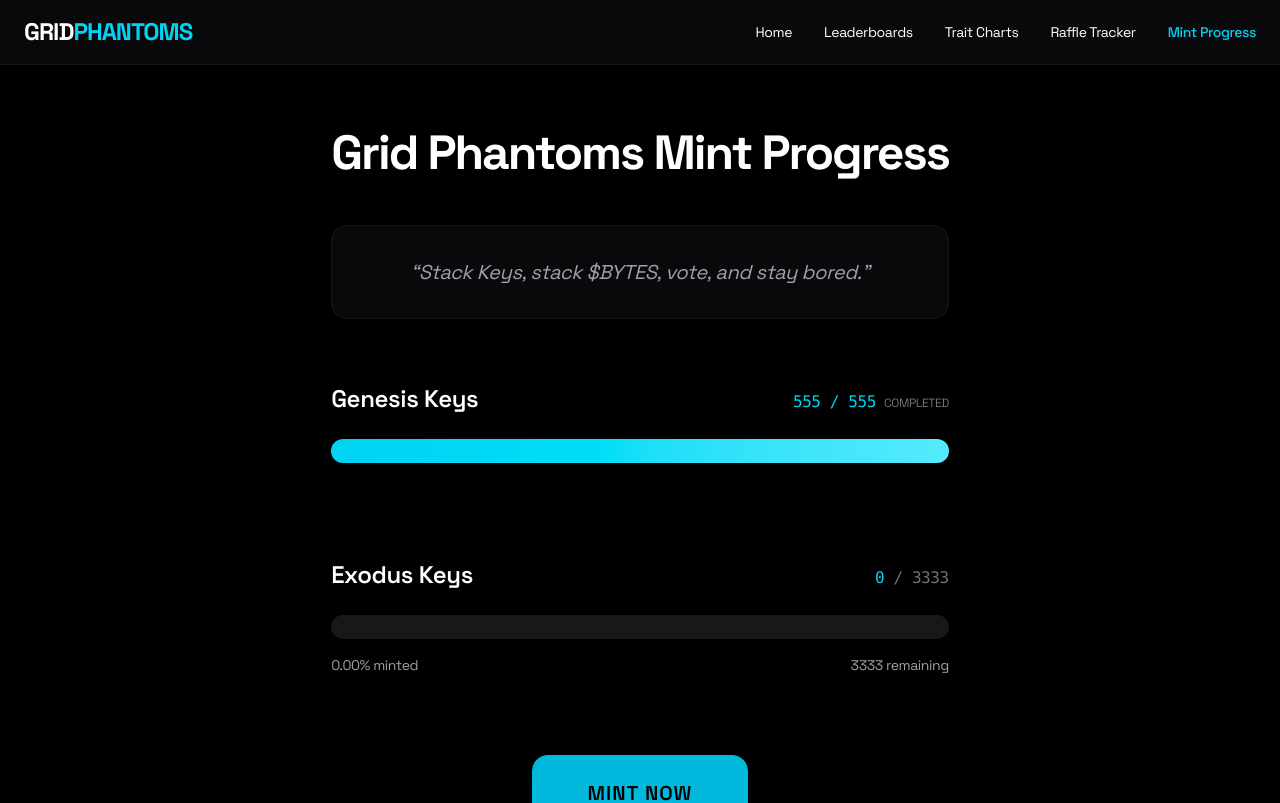
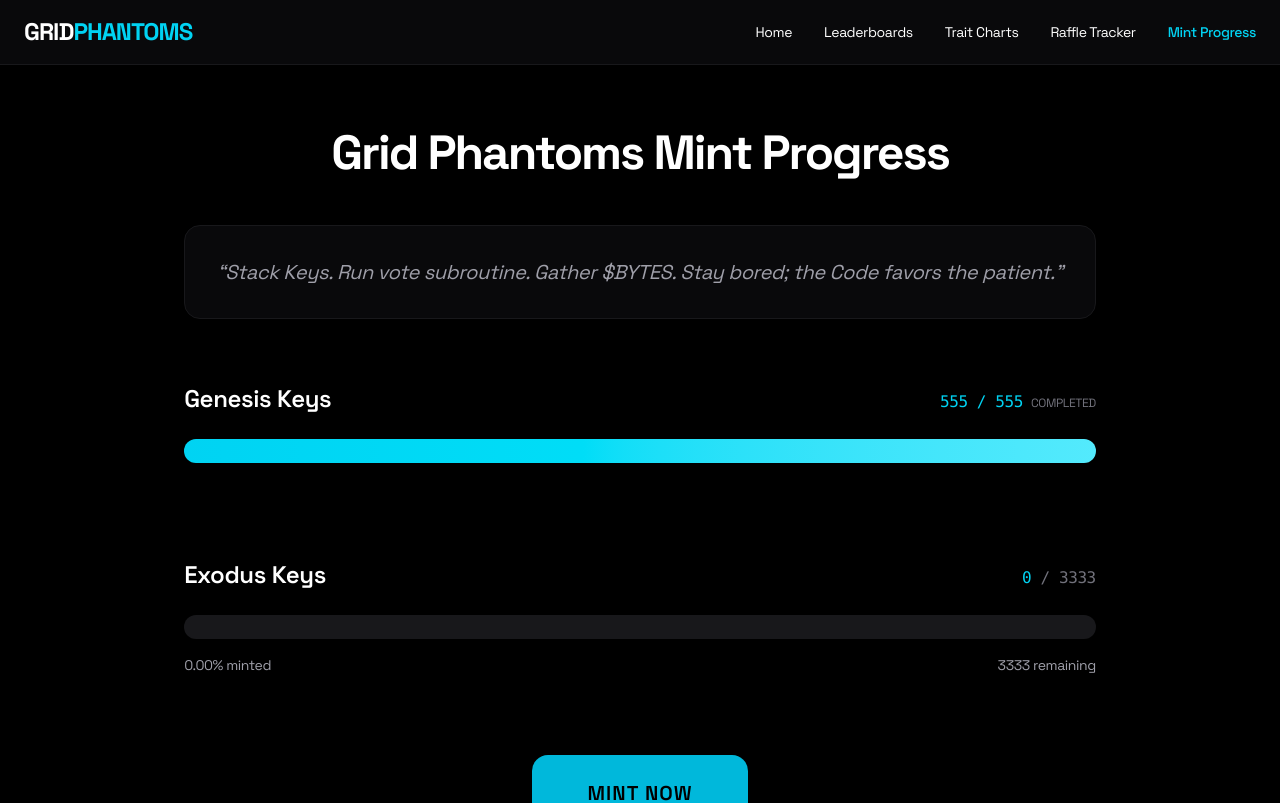
Before and after one commit to GridPhantoms/grid-keys-points, a Next.js app: page /mint-progress in a window 1280 px wide. Shown: the top 803 px of the page. Built offline with nearby package versions, Linux system fonts and the light colour scheme; no server answers.

Commit message:
Update Mint Progress page

```diff
--- a/app/mint-progress/page.tsx
+++ b/app/mint-progress/page.tsx
@@ -91,7 +91,7 @@ export default function MintProgress() {
         <div className="mb-16 mx-auto max-w-5xl">
           <div className="bg-zinc-950 border border-zinc-900 rounded-2xl p-8 text-center">
             <p className="text-xl italic text-zinc-400">
-              “Stack Keys, stack $BYTES, vote, and stay bored.”
+              “Stack Keys. Run vote subroutine. Gather $BYTES. Stay bored; the Code favors the patient.”
             </p>
           </div>
         </div>
```
